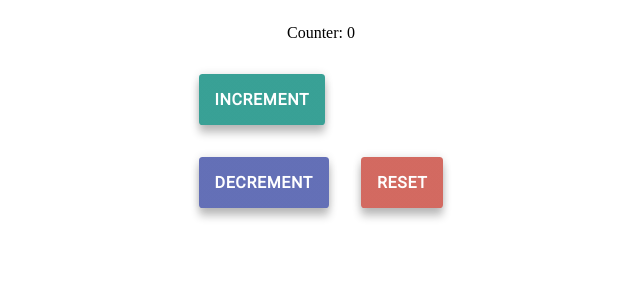
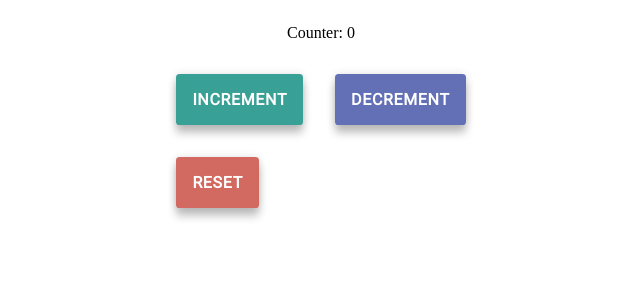
Before and after one commit to doddydigitaldesign/ddd-react-core, a React app: page / in a window 1280 px wide. Shown: the top 300 px of the page, without its empty margins (319-959 px from the left). Built offline with nearby package versions, Linux system fonts and the light colour scheme.

Commit message:
Fix Jest error from css-modules syntax

```diff
--- a/components/Column.module.css
+++ b/components/Column.module.css
@@ -1,4 +1,4 @@
 .column {
     grid-template-rows: repeat(auto-fit, minmax(12.5%, 400px));
-    grid-template-columns: 1fr;
+    /* grid-template-columns: 1fr; */
 }
--- a/components/Row.module.css
+++ b/components/Row.module.css
@@ -1,4 +1,4 @@
 .row {
     grid-template-columns: repeat(auto-fit, minmax(12.5%, 400px));
-    grid-template-rows: 1fr;
+    /* grid-template-rows: 1fr; */
 }
--- a/demo/src/components/ButtonDemo.tsx
+++ b/demo/src/components/ButtonDemo.tsx
@@ -8,11 +8,11 @@ const ButtonDemo: React.FC = () => {
     const [count, setCount] = useState(0);
     return (
         <Grid centered>
+            <Column>
                 <Row>
-                <Column>
                     <p>Counter: {count}</p>
+                </Row>
             </Column>
-            </Row>
             <Row>
                 <Column>
                     <Button
@@ -21,16 +21,18 @@ const ButtonDemo: React.FC = () => {
                     >
                         Increment
                     </Button>
-                </Column>
                     <Button
                         color={"primary"}
                         onClick={() => setCount((val) => val - 1)}
                     >
                         Decrement
                     </Button>
+                </Column>
+                <Column>
                     <Button color={"error"} onClick={() => setCount(0)}>
                         Reset
                     </Button>
+                </Column>
             </Row>
         </Grid>
     );
```
Also changed, not shown: package.json (+7 -1 lines), 1 other file (tests, documents, lock files or other folders). Lines whose indentation alone changed are shown as unchanged.
